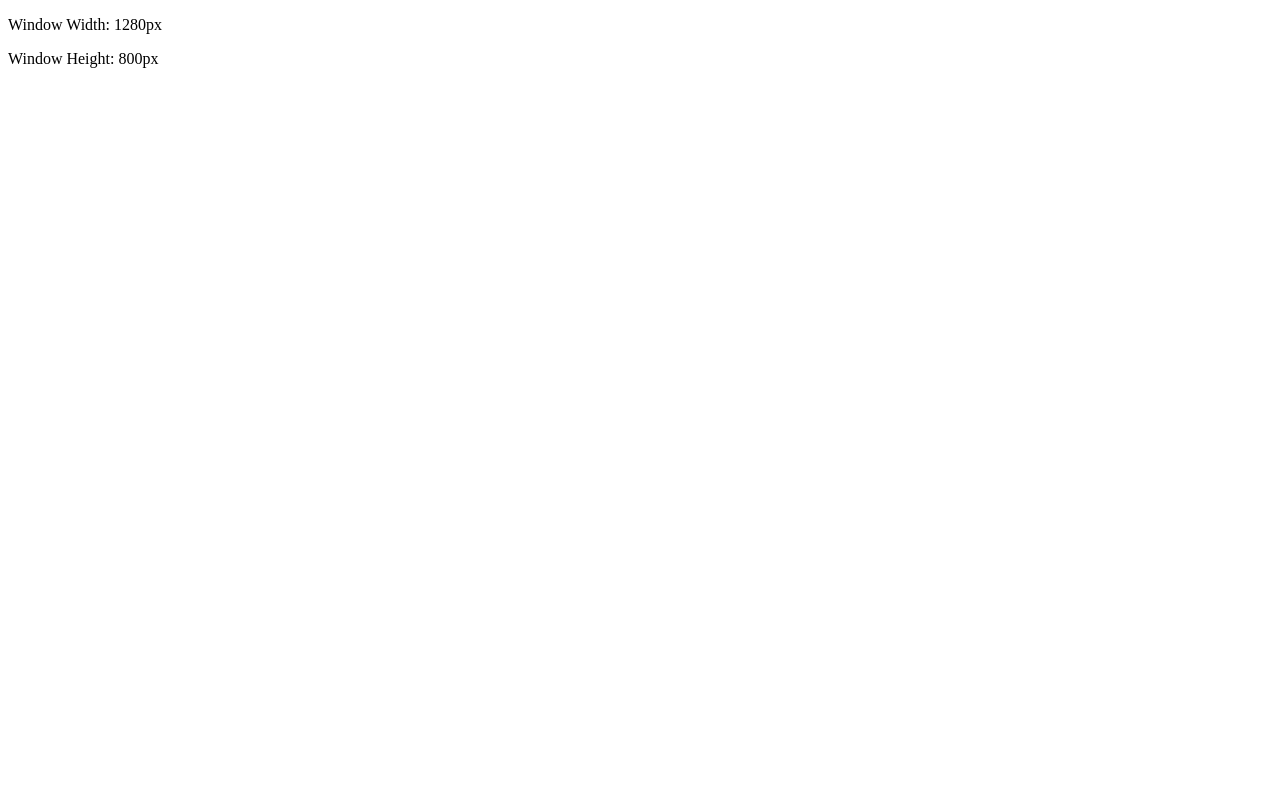
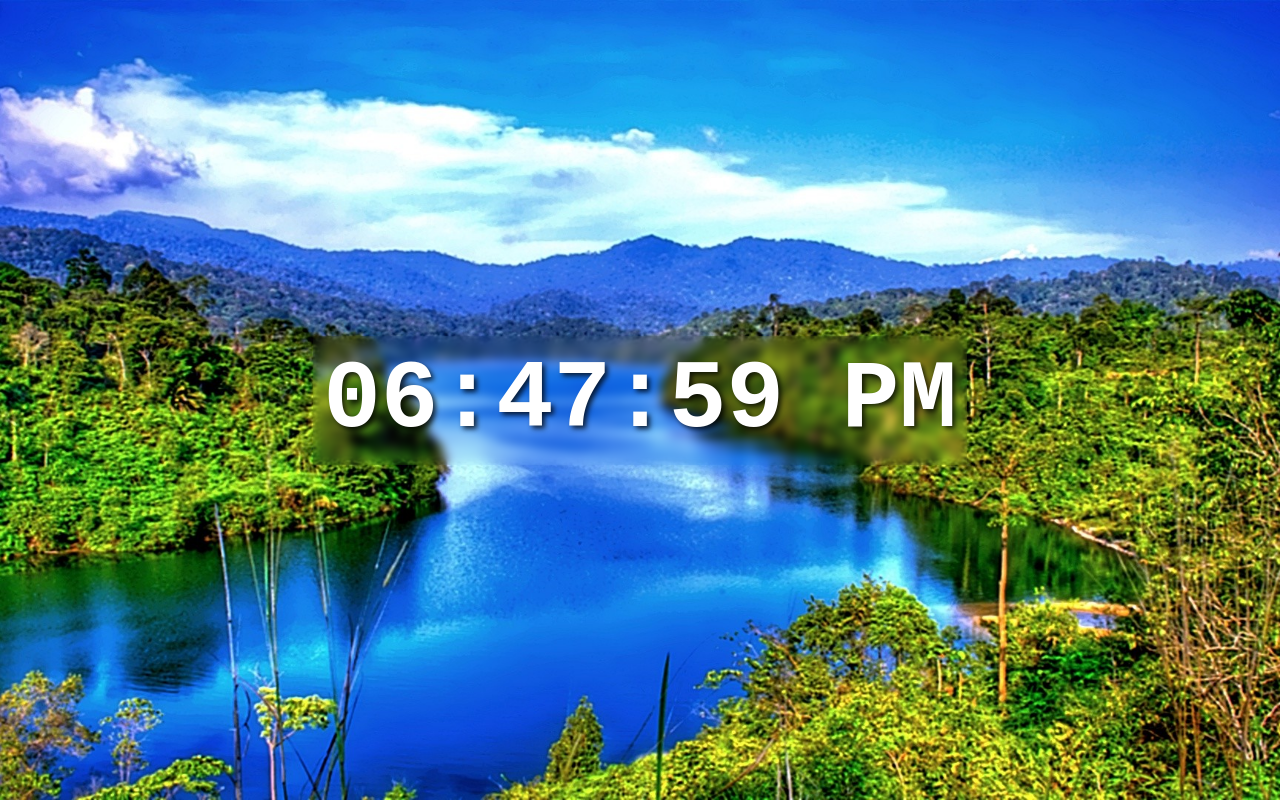
Before and after one commit to Domtracz/ReactJS, a React (Vite) app in the folder website/my-react-web/: page / in a window 1280 px wide. Built offline with nearby package versions, Linux system fonts and the light colour scheme.

Commit message:
digital clock commit

```diff
--- a/website/my-react-web/src/App.jsx
+++ b/website/my-react-web/src/App.jsx
@@ -1,11 +1,10 @@
-import UseEffectMethod from "./UseEffectMethod";
-
+import DigitalClock from "./DigitalClock";
 
 
 function App() {
 
   return(
-    <UseEffectMethod/>
+    <DigitalClock/>
   );
 }
 
--- /dev/null
+++ b/website/my-react-web/src/DigitalClock.jsx
@@ -0,0 +1,41 @@
+import React,{useState,useEffect} from "react";
+
+function DigitalClock(){
+
+  const [time, setTime] = useState(new Date());
+
+  useEffect(()=>{
+    const intervalID = setInterval(() => {
+      setTime(new Date());
+    },1000);
+
+    return() => {
+      clearInterval(intervalID)
+    }
+  },[]);
+
+  function formatTime(){
+    let hours = time.getHours();
+    const minutes = time.getMinutes();
+    const seconds = time.getSeconds();
+    const meridiem = hours >= 12 ? "PM" : "AM";
+
+    hours = hours % 12 || 12;
+
+    return ` ${padZero(hours)}:${padZero(minutes)}:${padZero(seconds)} ${meridiem} `
+  }
+
+  function padZero(number){
+    return (number < 10 ? "0":"") + number;
+  }
+
+return(
+  <div className="clock-container">
+    <div className="clock">
+      <span> {formatTime()} </span>
+    </div>
+
+  </div>);
+}
+
+export default DigitalClock
--- a/website/my-react-web/src/index.css
+++ b/website/my-react-web/src/index.css
@@ -189,6 +189,43 @@
 */
 
 
+/*DIGITAL CLOCK*/
+
+body{
+  background-image: url(assets/BackgroundClock.jpg);
+  background-position: center;
+  background-repeat: no-repeat;
+  background-size: cover;
+  background-attachment: fixed;
+  margin: 0;
+
+  display: flex;
+  justify-content: center;
+  min-height: 100vh;
+  align-items: center;
+}
+.clock-container{
+  backdrop-filter: blur(5px);
+  padding: 10px;
+}
+
+.clock{
+  color: white;
+  font-size: 6rem;
+  font-weight: bold;
+  font-family: monospace;
+  text-align: center;
+  text-shadow: 3px 3px 5px hsla(0, 0%, 0%, 0.75);
+}
+
+
+
+
+
+
+
+
+
 
 /*
 body{
```
